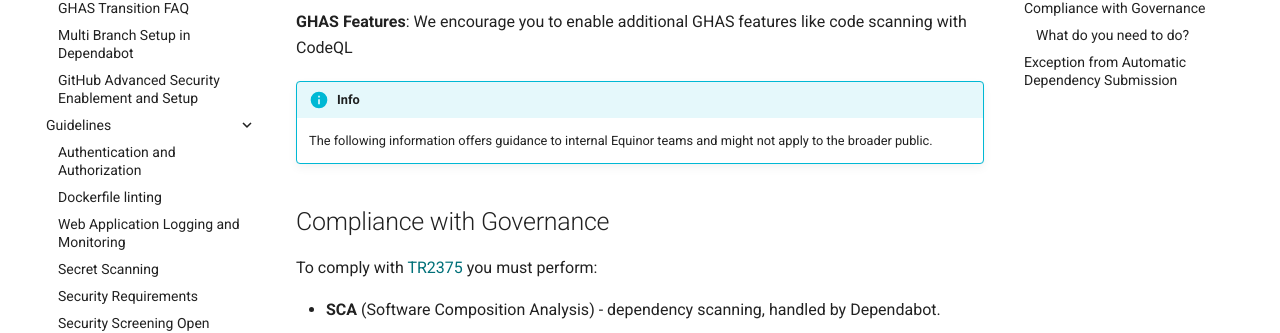
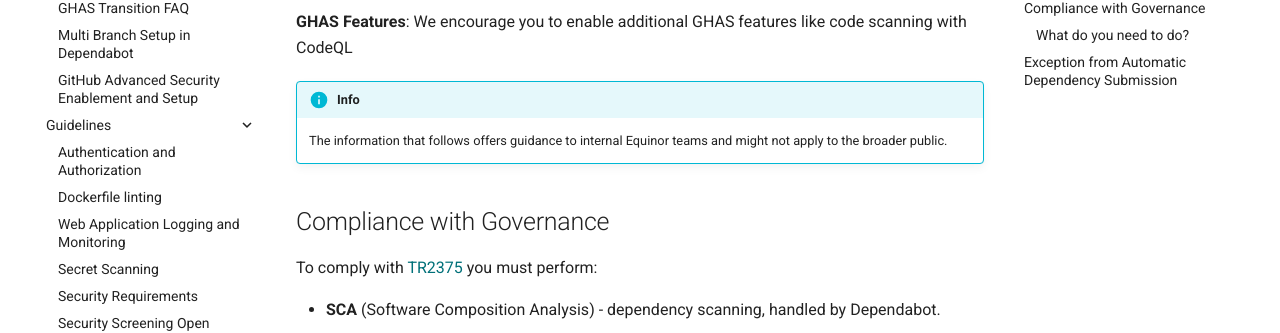
Before and after one commit to equinor/appsec, an MkDocs documentation site: the page built from docs/toolbox/github-advanced-security/index.md, in a window 1280 px wide and 900 px high, scrolled down 588 px. Shown: the part 127-460 px from the top of the window. Built offline with MkDocs 1.6.1 and Material for MkDocs 9.7.7, drawn with Linux system fonts in a browser that asks for light colours; some web fonts are replaced; comment, search, counter and statistics services are not loaded.

```diff
--- a/docs/toolbox/github-advanced-security/index.md
+++ b/docs/toolbox/github-advanced-security/index.md
@@ -20,7 +20,7 @@
 **GHAS Features**: We encourage you to enable additional GHAS features like code scanning with CodeQL
 
 !!! info
-    The following information offers guidance to internal Equinor teams and might not apply to the broader public.
+    The information that follows offers guidance to internal Equinor teams and might not apply to the broader public.
 
 ## Compliance with Governance
 
```
